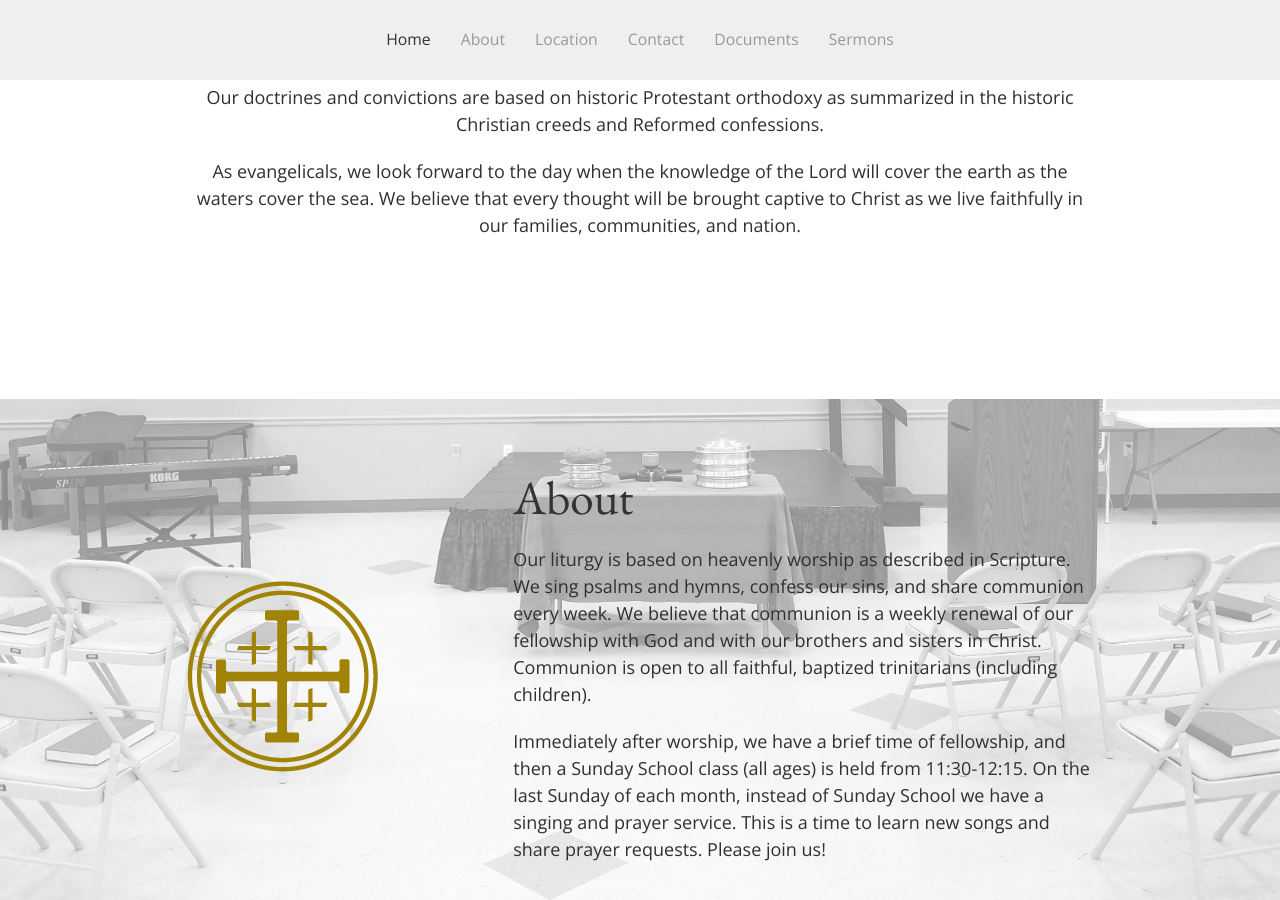
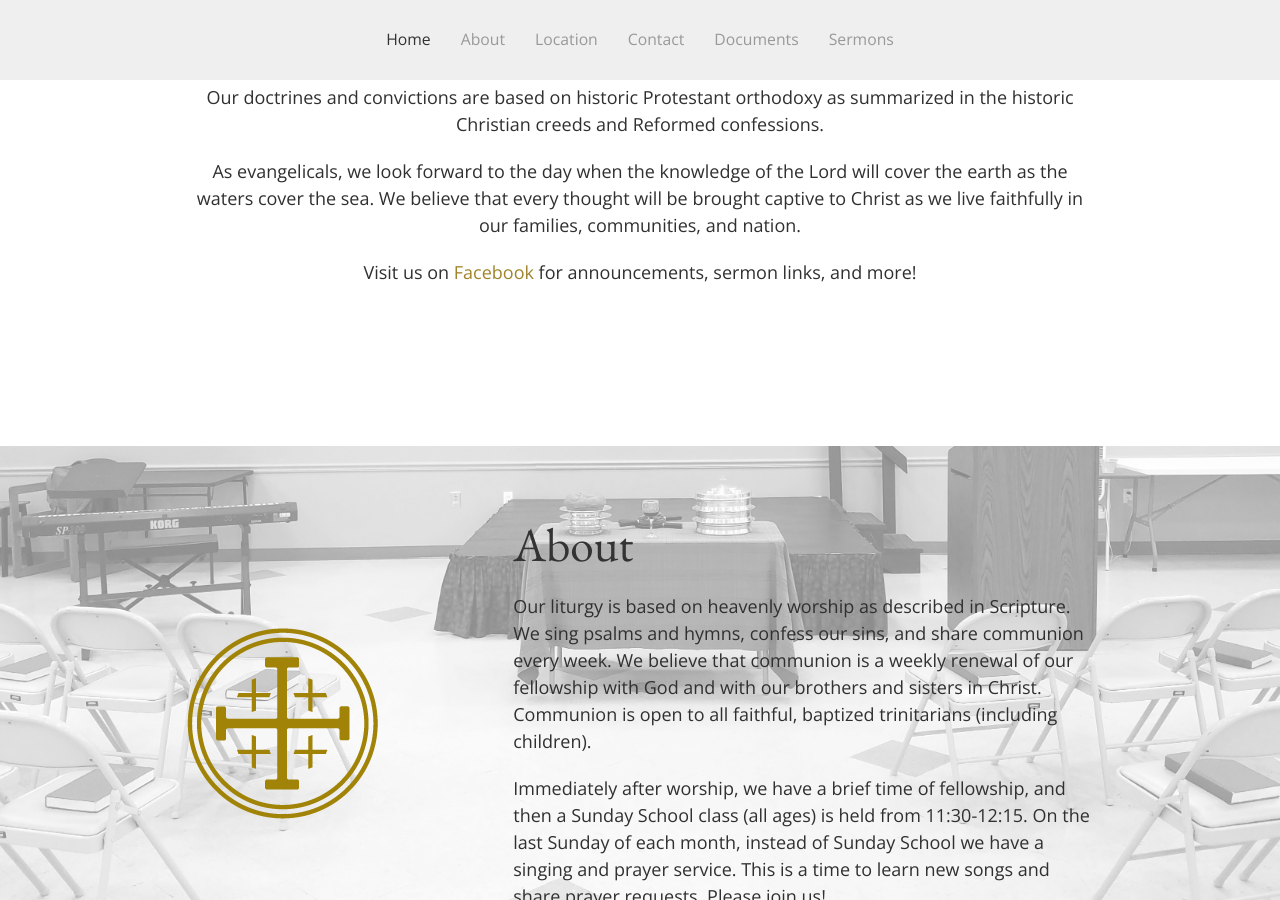
Before and after one commit to SaintDavidsChurch/website, a Jekyll site: the page built from index.html, in a window 1280 px wide and 900 px high, scrolled down 1097 px. Built offline with Jekyll 4.4.1, drawn with Linux system fonts in a browser that asks for light colours.

Commit message:
Updated by InferCMS

```diff
--- a/_data/site_copy.yml
+++ b/_data/site_copy.yml
@@ -12,6 +12,8 @@ introduction:
   cover the earth as the waters cover the sea. We believe that every thought will
   be brought captive to Christ as we live faithfully in our families, communities,
   and nation.
+- Visit us on [Facebook](http://www.facebook.com/saintdavidshouston) for announcements,
+  sermon links, and more!
 about:
 - Our liturgy is based on heavenly worship as described in Scripture. We sing psalms
   and hymns, confess our sins, and share communion every week. We believe that communion
```
